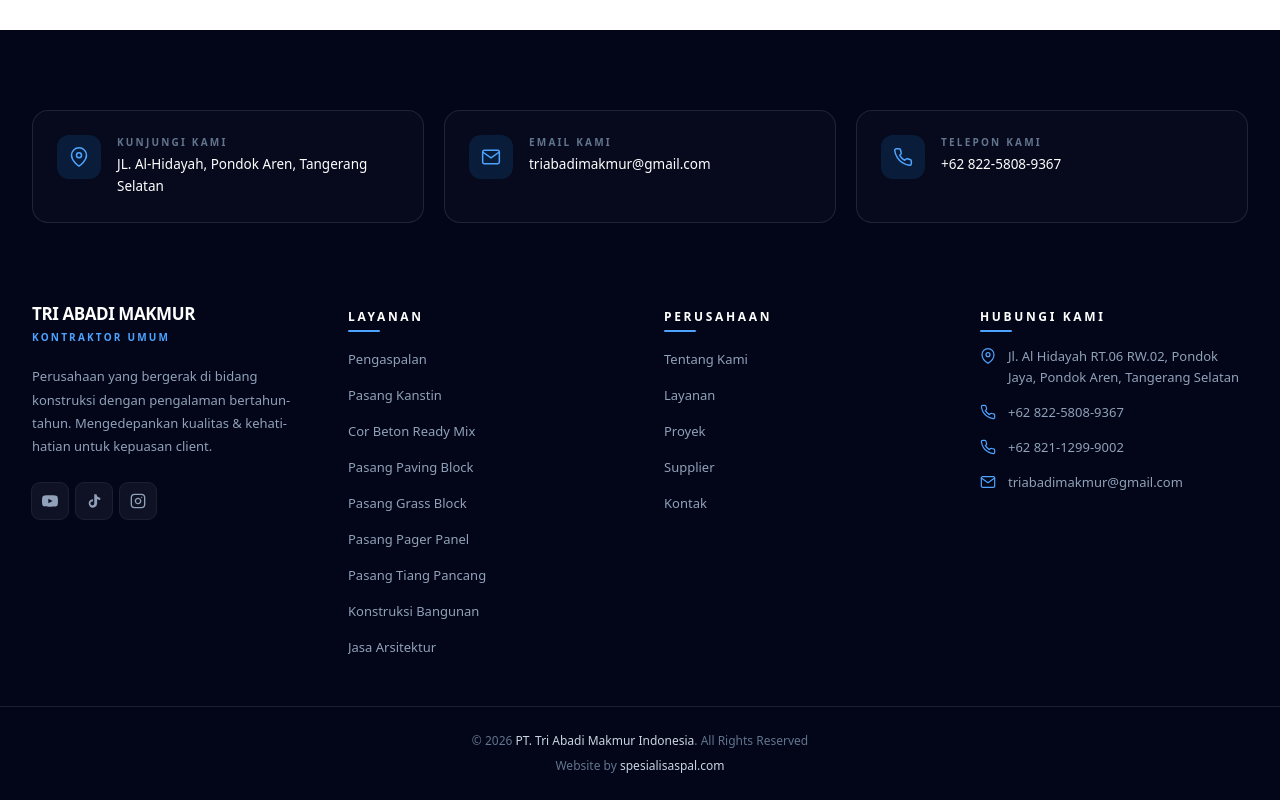
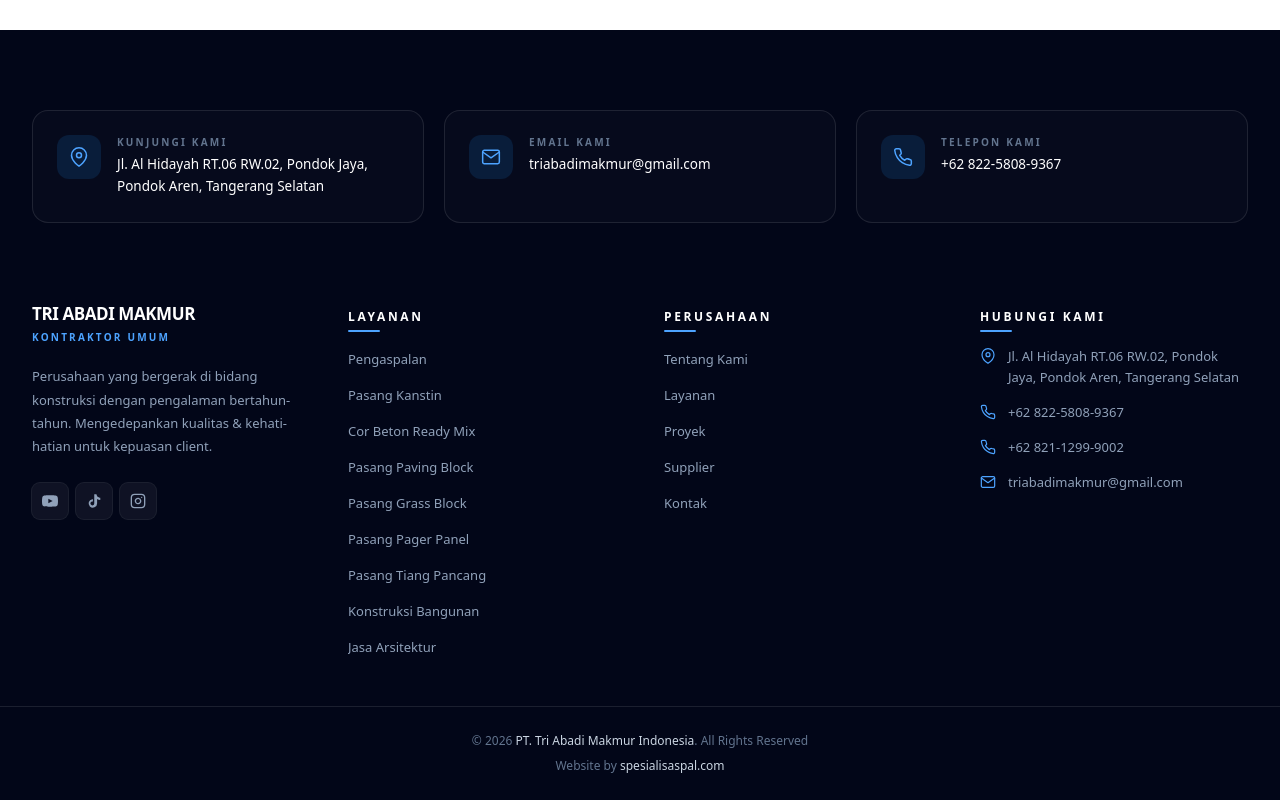
Before and after one commit to kresekhitam28/tri-abadi, a Next.js app: page / in a window 1280 px wide. Shown: the part 4882-5682 px from the top of the page. Built offline with nearby package versions, Linux system fonts and the light colour scheme.

Commit message:
Update website PT KHB

```diff
--- a/src/components/Footer.jsx
+++ b/src/components/Footer.jsx
@@ -95,7 +95,7 @@
     visitUs: "Kunjungi Kami",
     emailUs: "Email Kami",
     callUs: "Telepon Kami",
-    cityLine: "JL. Al-Hidayah, Pondok Aren, Tangerang Selatan",
+    cityLine: "Jl. Al Hidayah RT.06 RW.02, Pondok Jaya, Pondok Aren, Tangerang Selatan",
     brandTagline: "KONTRAKTOR UMUM",
     brandDesc:
       "Perusahaan yang bergerak di bidang konstruksi dengan pengalaman bertahun-tahun. Mengedepankan kualitas & kehati-hatian untuk kepuasan client.",
@@ -107,8 +107,7 @@
     visitUs: "Visit Us",
     emailUs: "Email Us",
     callUs: "Call Us",
-    cityLine: "Pondok Aren, South Tangerang",
-    streetLine: "Jl. Al-Hidayah",
+    cityLine: "Jl. Al Hidayah RT.06 RW.02, Pondok Jaya, Pondok Aren, South Tangerang",
     brandTagline: "GENERAL CONTRACTOR",
     brandDesc:
       "A construction company with years of experience. We prioritize quality & carefulness to ensure client satisfaction.",
```
